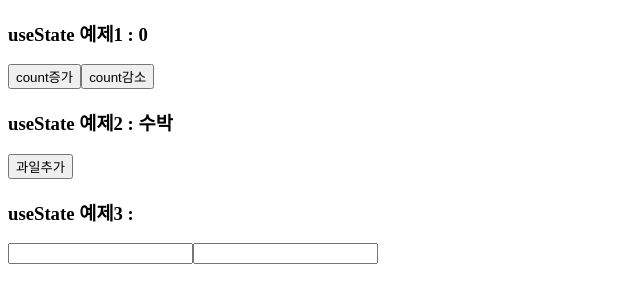
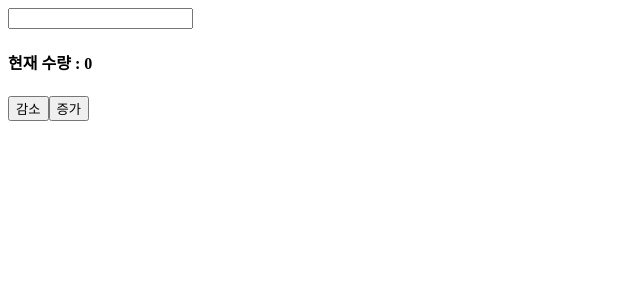
Before and after one commit to msh-94/tj2025A_web2, a React (Vite) app in the folder src/main/reactapp/: page / in a window 1280 px wide. Shown: the top 302 px of the page, without its empty margins (0-640 px from the left). Built offline with nearby package versions, Linux system fonts and the light colour scheme.

Commit message:
react 2일차 useState 실습3

```diff
--- /dev/null
+++ b/src/main/reactapp/src/example/day02/Task3.jsx
@@ -0,0 +1,14 @@
+import { useState } from "react"
+
+export default function Task3( props ){
+    const [ data , setData ] = useState('');
+    const [ stock , setStock ] = useState(0);
+    return (
+        <>
+        <input value={ data } onChange={ (e) => { setData( e.target.value ); } }/>
+        <h4> 현재 수량 : { stock } </h4>
+        <button onClick={ () => { setStock( stock - 1 ); }}> 감소 </button>
+        <button onClick={ () => { setStock( stock + 1 ); }}> 증가 </button>
+        </>
+    )
+}// func end
--- a/src/main/reactapp/src/main.jsx
+++ b/src/main/reactapp/src/main.jsx
@@ -46,7 +46,9 @@ import Component4 from './example/day02/Component4.jsx';
 import Component5 from './example/day02/Component5.jsx';
 import Component6 from './example/day02/Component6.jsx';
 import Component7 from './example/day02/Component7.jsx';
+import Task3 from './example/day02/task3.jsx';
 // create.render( <Component4 /> );
 // create.render( <Component5 /> );
 // create.render( <Component6 /> );
-create.render( <Component7 /> );
+// create.render( <Component7 /> );
+create.render( <Task3 /> );
```
